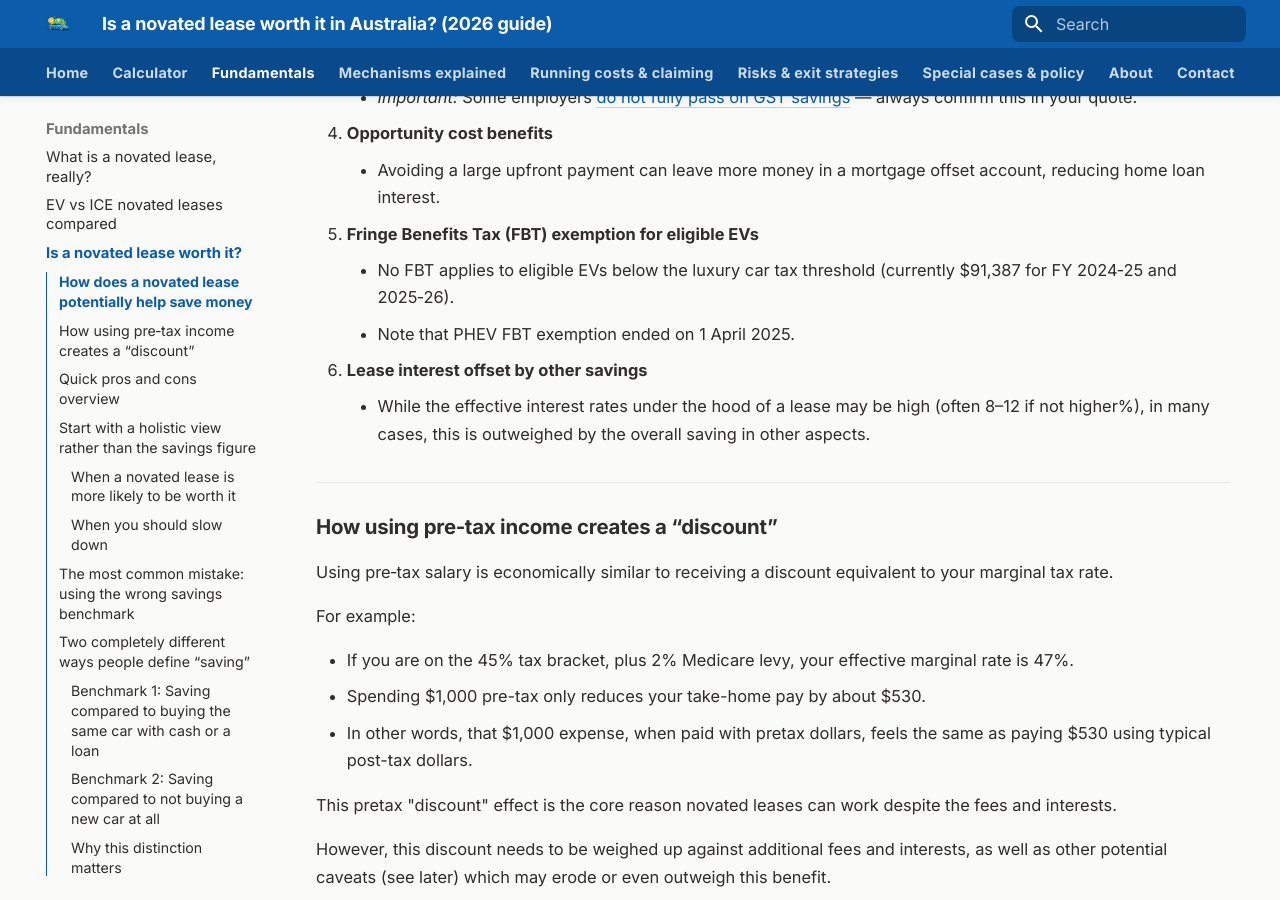
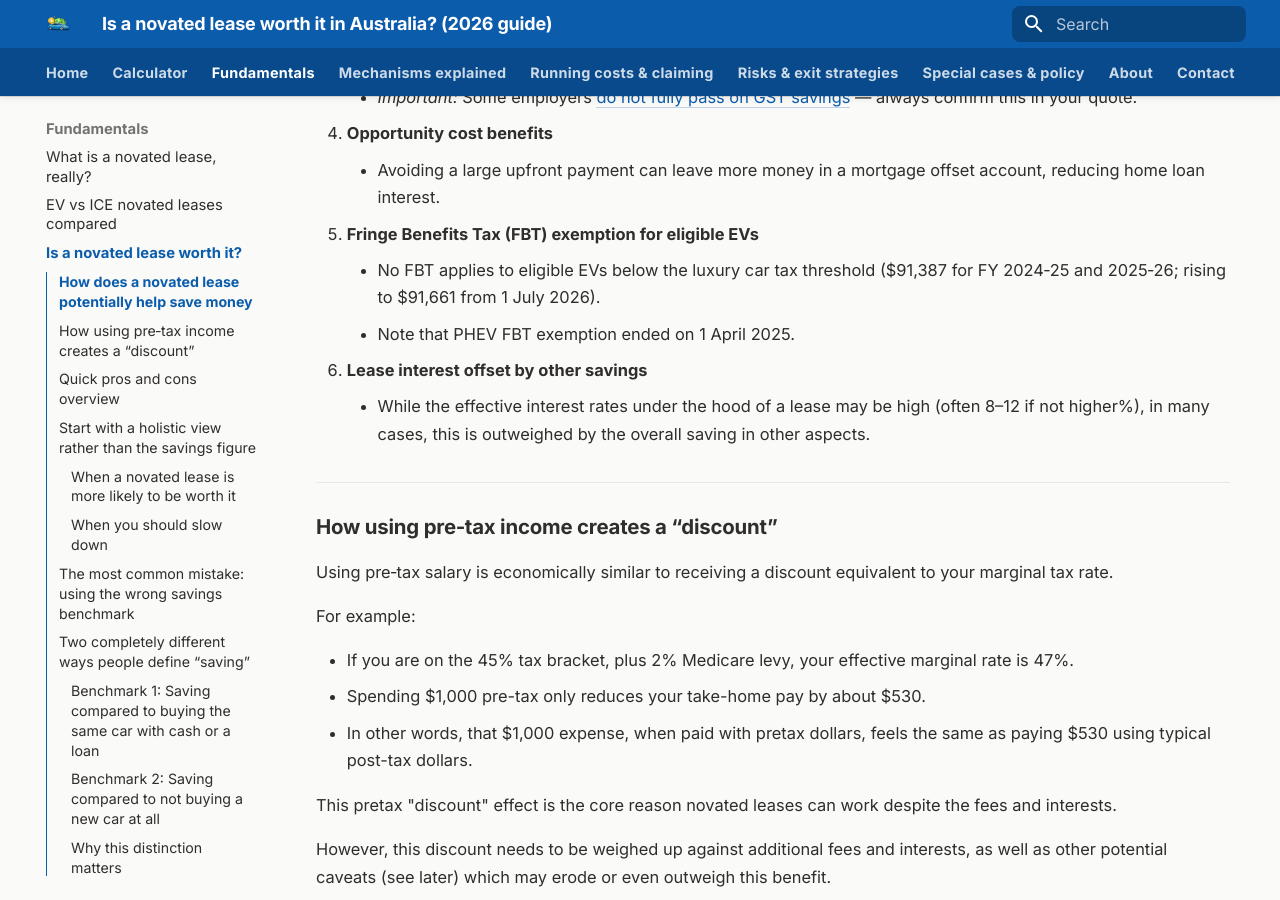
Before and after one commit to novatedlease/novatedlease.github.io, an MkDocs documentation site: the page built from docs/start-here/is-it-worth-it.md, in a window 1280 px wide and 900 px high, scrolled down 1227 px. Built offline with MkDocs 1.6.1 and Material for MkDocs 9.7.7, drawn with Linux system fonts in a browser that asks for light colours.

Commit message:
content fixes: wind-back wording, LCT threshold, SEO front matter
- ev-vs-ice-compared: warning box title 'phased out' → 'wound back'
- fbt-rfba-ati-explained: same warning box fix
- is-it-worth-it: add 2026-27 LCT threshold ($91,661 from 1 Jul 2026)
- false-saving-example: add SEO front matter (title + description)

Co-Authored-By: Claude Sonnet 4.6 <noreply@anthropic.com>

```diff
--- a/docs/start-here/is-it-worth-it.md
+++ b/docs/start-here/is-it-worth-it.md
@@ -40,7 +40,7 @@ Before weighing the risks and benchmarks, it helps to understand *where* the pot
 
 5. **Fringe Benefits Tax (FBT) exemption for eligible EVs**
 
-    - No FBT applies to eligible EVs below the luxury car tax threshold (currently $91,387 for FY 2024‑25 and 2025‑26).
+    - No FBT applies to eligible EVs below the luxury car tax threshold ($91,387 for FY 2024‑25 and 2025‑26; rising to $91,661 from 1 July 2026).
     - Note that PHEV FBT exemption ended on 1 April 2025.
 
 6. **Lease interest offset by other savings**
```
Also changed, not shown: docs/costs-and-savings/false-saving-example.md (+5 -0 lines), docs/costs-and-savings/fbt-rfba-ati-explained.md (+1 -1 lines), docs/start-here/ev-vs-ice-compared.md (+1 -1 lines).
